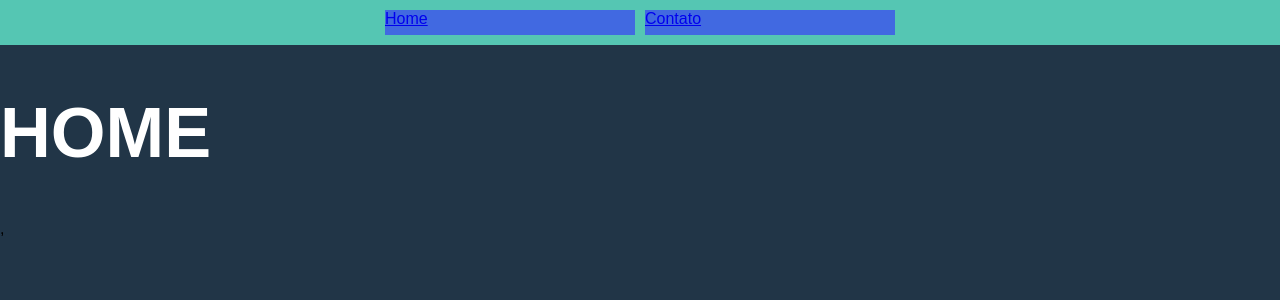
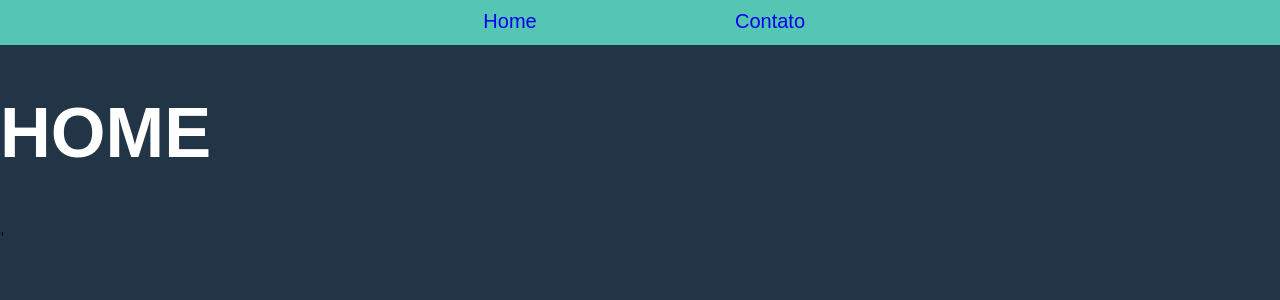
Before and after one commit to Felipe2332/Curriculum, a React (Vite) app in the folder curriculum/: page / in a window 1280 px wide. Shown: the top 300 px of the page. Built offline with nearby package versions, Linux system fonts and the light colour scheme.

Commit message:
NavBar estilizada

```diff
--- a/curriculum/src/components/navigationBar/navigationBar.styles.tsx
+++ b/curriculum/src/components/navigationBar/navigationBar.styles.tsx
@@ -1,5 +1,5 @@
 import { Link } from "react-router-dom";
-import { styled } from "styled-components";
+import styled from "styled-components";
 
 export const StyledContainer = styled.div`
   background-color: ${props => props.theme.colors.green};
@@ -13,5 +13,14 @@ export const StyledContainer = styled.div`
 export const StyledButton = styled(Link) `
   width: 250px;
   height: 25px;
-  background-color: ${props => props.theme.colors.blue};
+  background-color: ${props => props.theme.colors.trnasparent};
+  text-align: center;
+  font-size: 20px;
+  text-decoration: none;
+  transition: background-color 0.6s;
+
+  &:hover{
+    background-color: ${props => props.theme.colors.lightBlue}; /* muda a cor*/
+    font-size: 25px; /* Aumenta o tamanho */
+  }
 `
--- a/curriculum/src/styledComponentsDefaultTheme.ts
+++ b/curriculum/src/styledComponentsDefaultTheme.ts
@@ -2,9 +2,11 @@ const CustomTheme = {
   colors: {
     green: "#55C6B3",
     blue: "#4169E1",
+    lightBlue: "#03a9f4",
     grey: "#213547",
     white: "#fff",
     whiteTranslucid: "rgba(255,255,255,.9)",
+    transparent: "rgba(0, 0, 0, 0)",
     black: "#222"
   },
   fonts: {
```
